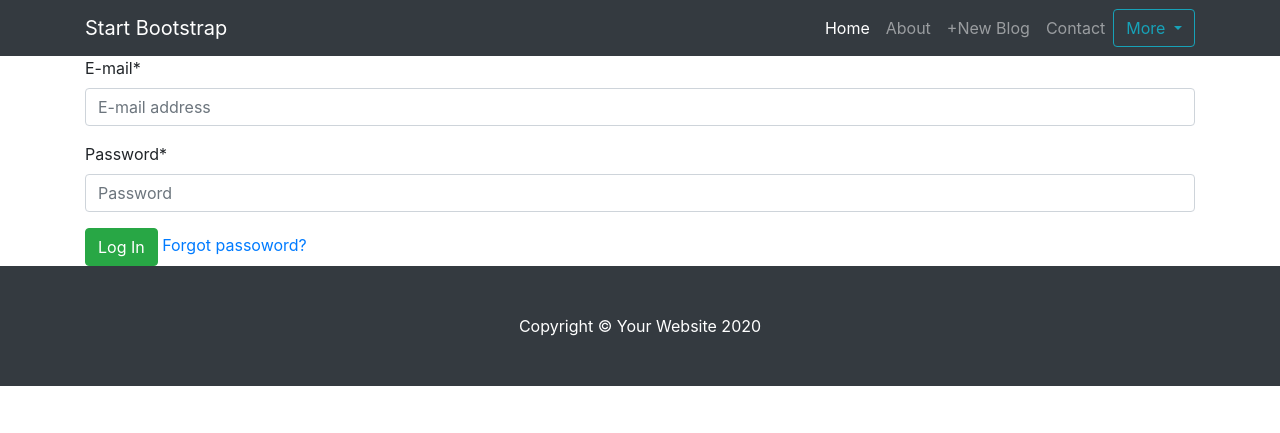
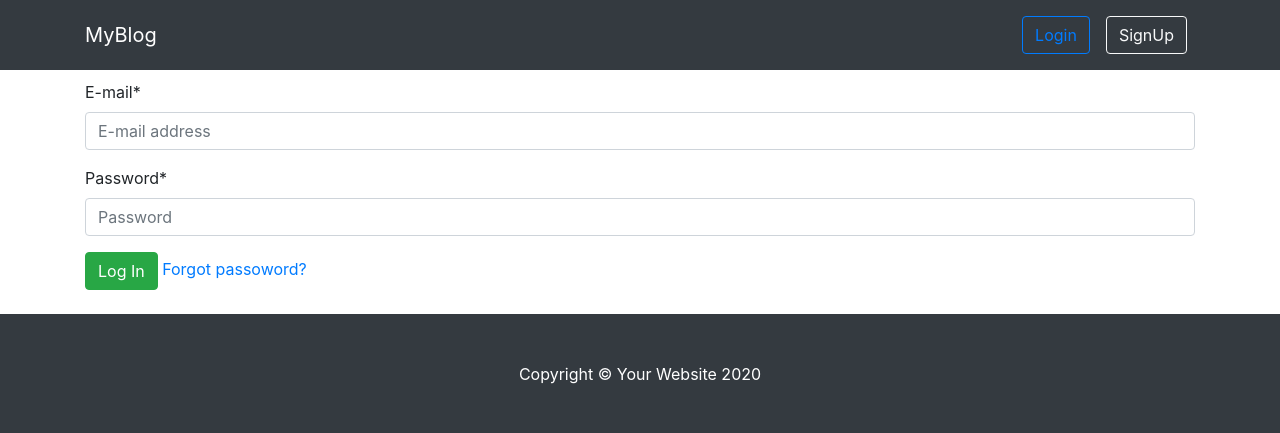
Before and after one commit to PrantaChakraborty/myBlog, a Django app: page /accounts/login/ in a window 1280 px wide. Shown: the top 433 px of the page. Run offline with Django 3.2, Linux system fonts and the light colour scheme; some libraries are stand-ins or nearby versions.

Commit message:
edit base template

```diff
--- a/templates/base.html
+++ b/templates/base.html
@@ -24,15 +24,17 @@
 <body>
 
 <!-- Navigation -->
+<header>
 <nav class="navbar navbar-expand-lg navbar-dark bg-dark fixed-top">
 
     <div class="container">
-        <a class="navbar-brand" href="{% url 'home' %}">Start Bootstrap</a>
+        <a class="navbar-brand" href="{% url 'home' %}">MyBlog</a>
         <button class="navbar-toggler" type="button" data-toggle="collapse" data-target="#navbarResponsive"
                 aria-controls="navbarResponsive" aria-expanded="false" aria-label="Toggle navigation">
             <span class="navbar-toggler-icon"></span>
         </button>
         <div class="collapse navbar-collapse" id="navbarResponsive">
+            {% if user.is_authenticated %}
                 <ul class="navbar-nav ml-auto">
                     <li class="nav-item active">
                         <a class="nav-link" href="{% url 'home' %}">Home</a>
@@ -56,19 +58,32 @@
                         More
                     </button>
                     <div class="dropdown-menu">
-                    {% if user.is_authenticated %}
+
                         <a class="dropdown-item" href="{% url 'profile_view' %}">{{ user.username }}</a>
                         <a class="dropdown-item" href="{% url 'account_logout' %}">Log Out</a>
+
+                    </div>
+                </div>
             {% else %}
-                        <a class="dropdown-item" href="{% url 'account_login' %}">Log In</a>
-                        <a class="dropdown-item" href="{% url 'account_signup' %}">Sign Up</a>
+                <ul class="navbar-nav ml-auto">
+                    <li class="nav-item active">
+                        <a class="nav-link" href="{% url 'account_login' %}">
+                            <button class="btn btn-outline-primary " size='50'>Login</button>
+                        </a>
+                    </li>
+                    <li class="nav-item">
+                        <a class="nav-link" href="{% url 'account_signup' %}">
+                            <button class="btn btn-outline-light ">SignUp</button>
+                        </a>
+                    </li>
+                </ul>
             {% endif %}
 
         </div>
     </div>
-        </div>
-    </div>
 </nav>
+</header>
+<br>
 <div class="container">
     <div class="row">
 
@@ -82,7 +97,7 @@
 
 </div>
 
-
+<br>
 <!-- /.container -->
 
 <!-- Footer -->
@@ -92,6 +107,7 @@
     </div>
     <!-- /.container -->
 </footer>
+
 <!-- Bootstrap core JavaScript -->
 <script src="{% static "../static/jquery/jquery.min.js" %}"></script>
 <script src="{% static "../static/js/bootstrap.bundle.min.js" %}"></script>
--- a/users/admin.py
+++ b/users/admin.py
@@ -13,7 +13,8 @@ CustomUser = get_user_model()
 class CustomUserAdmin(UserAdmin):
     add_form = CustomUserCreationForm
     form = CustomUserChangeForm
-    list_display = ['email', 'username']
+    model = CustomUser
+    list_display = ['email', 'username', ]
 
 
 admin.site.register(CustomUser, CustomUserAdmin)
--- a/users/forms.py
+++ b/users/forms.py
@@ -5,10 +5,10 @@ from django.contrib.auth.forms import UserCreationForm, UserChangeForm
 class CustomUserCreationForm(UserCreationForm):
     class Meta:
         model = get_user_model()
-        fields = ('email', 'username',)
+        fields = ('email', 'username', )
 
 
 class CustomUserChangeForm(UserChangeForm):
     class Meta:
         model = get_user_model()
-        fields = ('email', 'username',)
+        fields = ('email', 'username', )
```
Lines whose indentation alone changed are shown as unchanged.
